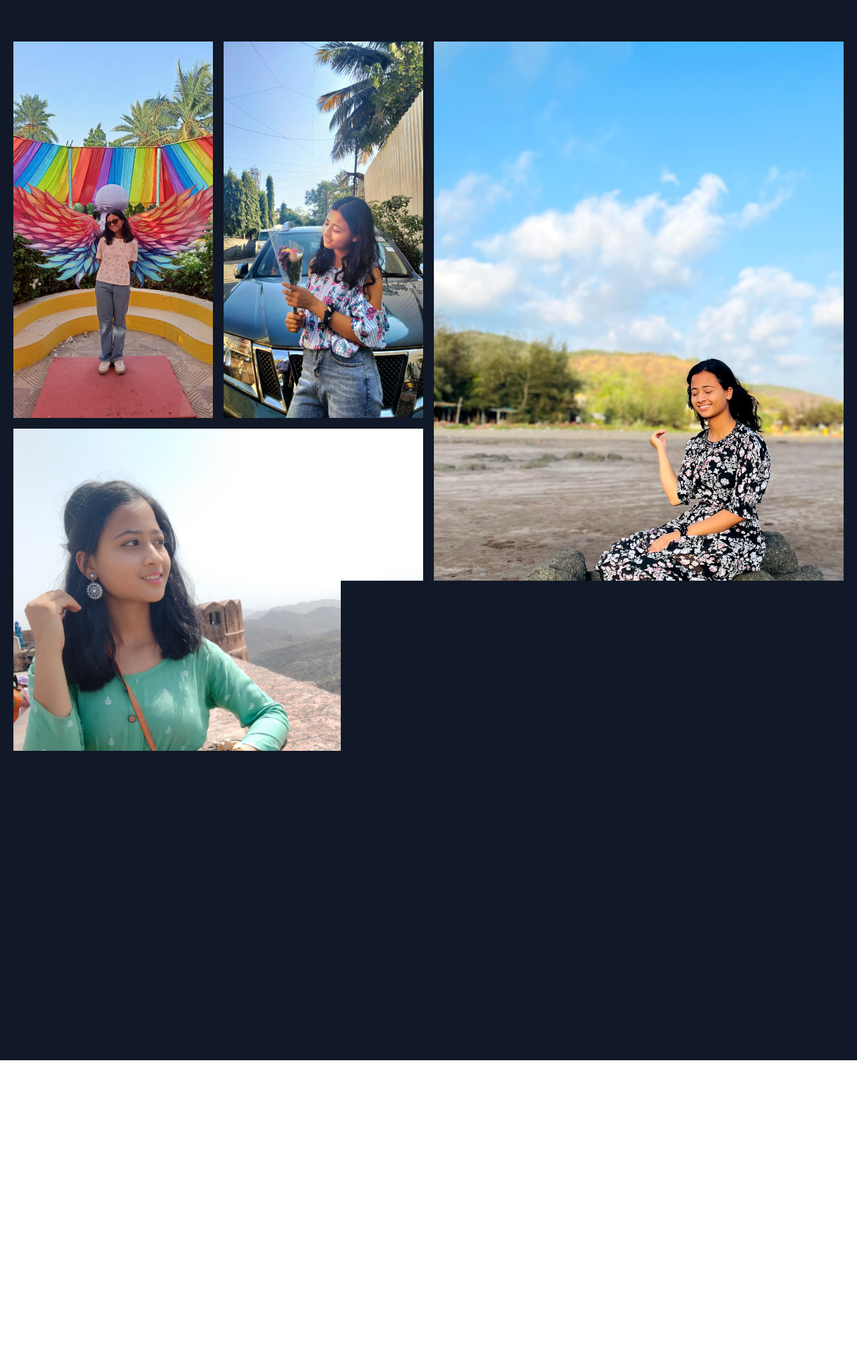
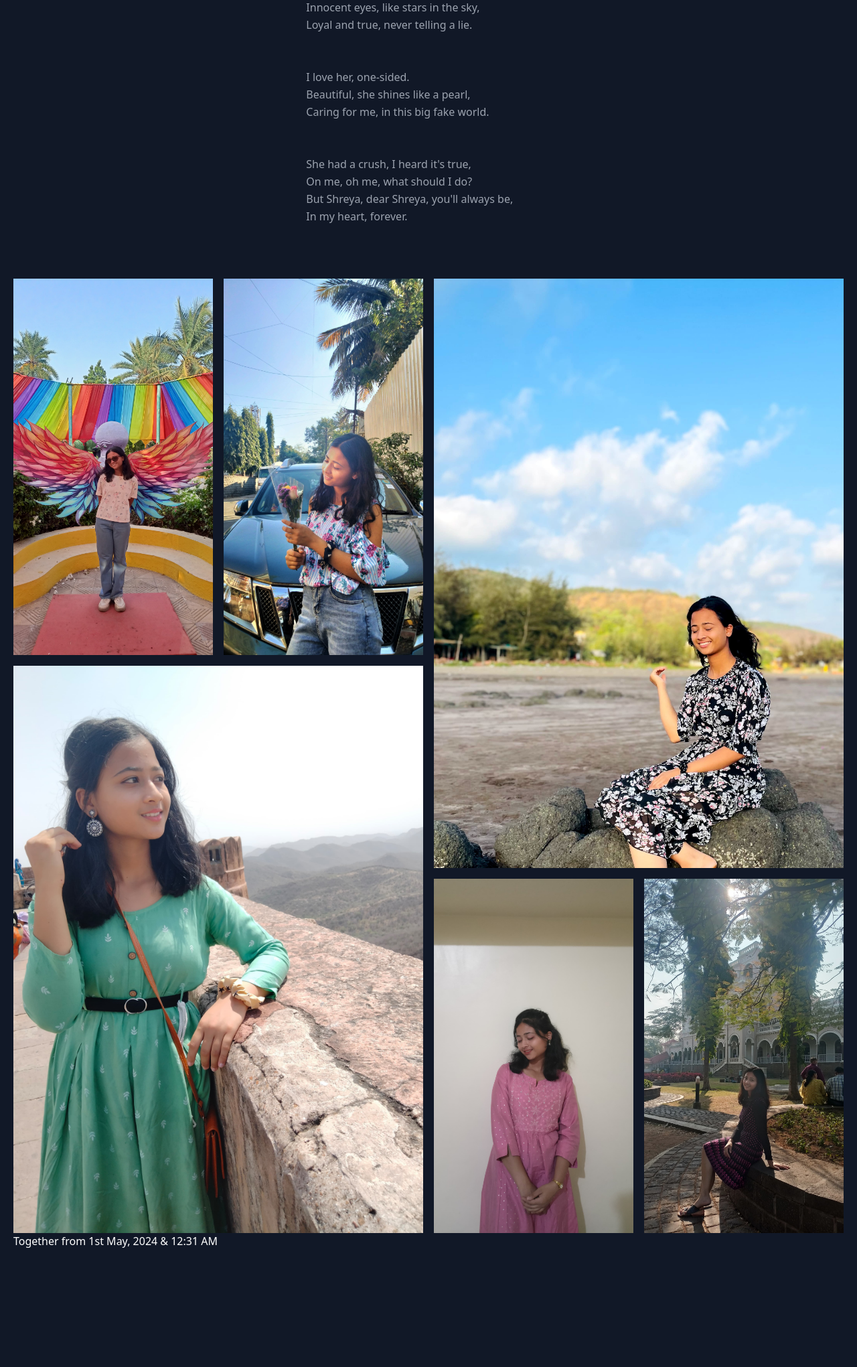
Before and after one commit to slovinga/shre2, a plain HTML site: page index.html in a window 1280 px wide. Shown: the part 150-2191 px from the top of the page at 67% size. Before the commit the page ends 1733 px from the top, so only its background shows below. Drawn offline with nearby package versions, Linux system fonts and the light colour scheme.

Commit message:
Update index.html

```diff
--- a/index.html
+++ b/index.html
@@ -3,7 +3,7 @@
 <head>
   <meta charset="UTF-8">
   <meta name="viewport" content="width=device-width, initial-scale=1.0">
-  <title>One Love</title>
+  <title>Document</title>
   <link rel="stylesheet" href="https://unpkg.com/tailwindcss@^2.0/dist/tailwind.min.css">
 </head>
 <body>
@@ -21,7 +21,19 @@
     <div class="container px-5 py-24 mx-auto flex flex-wrap">
       <div class="flex w-full mb-20 flex-wrap">
         <h1 class="sm:text-3xl text-2xl font-medium title-font text-white lg:w-1/3 lg:mb-0 mb-4"> ->  Shreya ❤️</h1>
-        <p class="lg:pl-6 lg:w-2/3 mx-auto leading-relaxed text-base">Cutest personality ever exist !!</p>
+        <p class="lg:pl-6 lg:w-2/3 mx-auto leading-relaxed text-base">In a world so bright, there is a girl so dear,<br>
+          Shreya, with a face oh-so-clear.<br>
+          Innocent eyes, like stars in the sky,<br>
+          Loyal and true, never telling a lie.<br>
+          <br><br>
+          I love her, one-sided.<br>
+          Beautiful, she shines like a pearl,<br>
+          Caring for me, in this big fake world.<br>
+          <br><br>
+          She had a crush, I heard it's true,<br>
+          On me, oh me, what should I do?<br>
+          But Shreya, dear Shreya, you'll always be,<br>
+          In my heart, forever.</p>
       </div>
       <div class="flex flex-wrap md:-m-2 -m-1">
         <div class="flex flex-wrap w-1/2">
@@ -46,6 +58,9 @@
           </div>
         </div>
       </div>
+      <div class="flex w-full mb-20 flex-wrap">
+        <h4 class="sm:text-1xl text-0.5xl font-medium title-font text-white lg:w-1/3 lg:mb-0 mb-4">Together from 1st May, 2024 & 12:31 AM</h4>
+      </div>
     </div>
   </section>
 </body>
```
